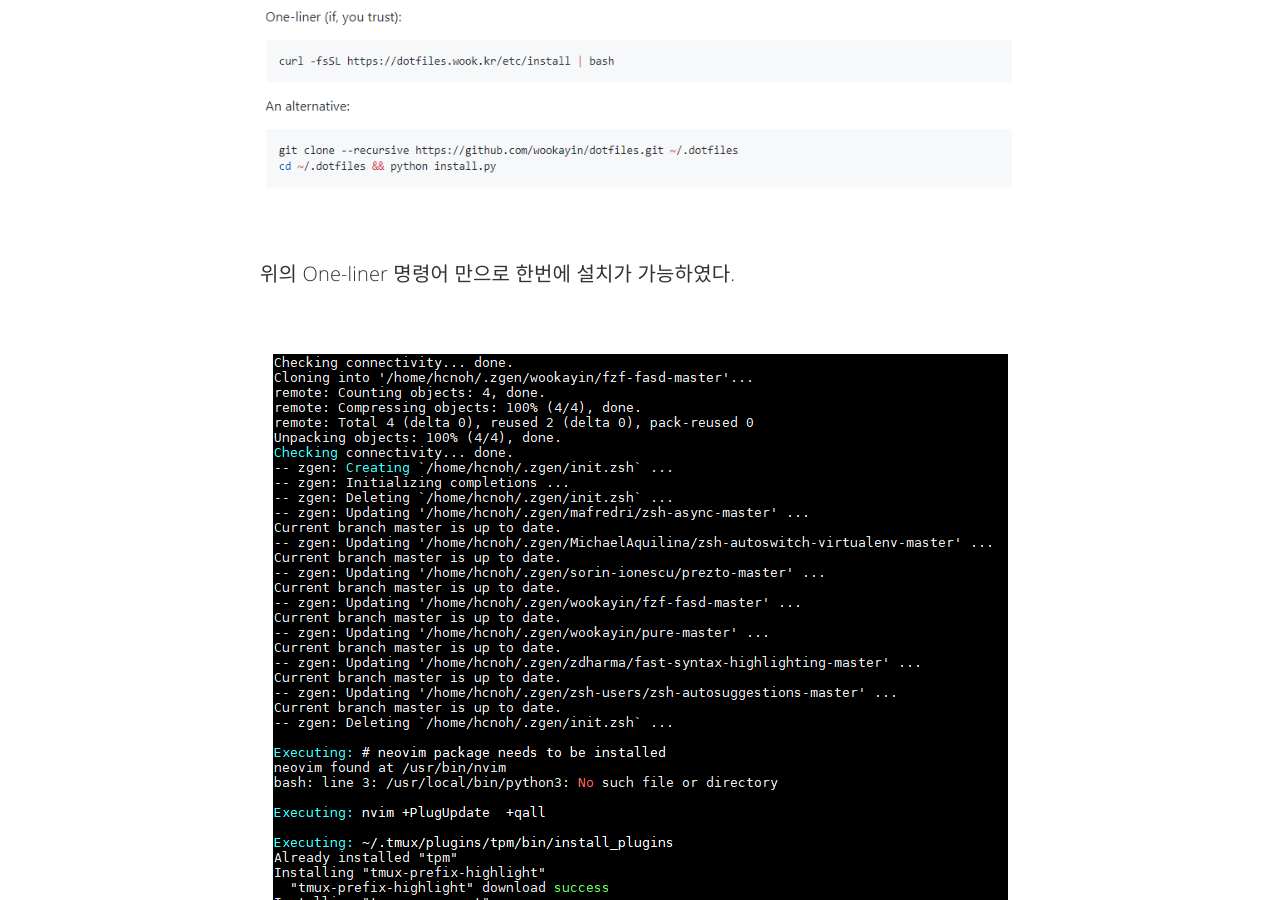
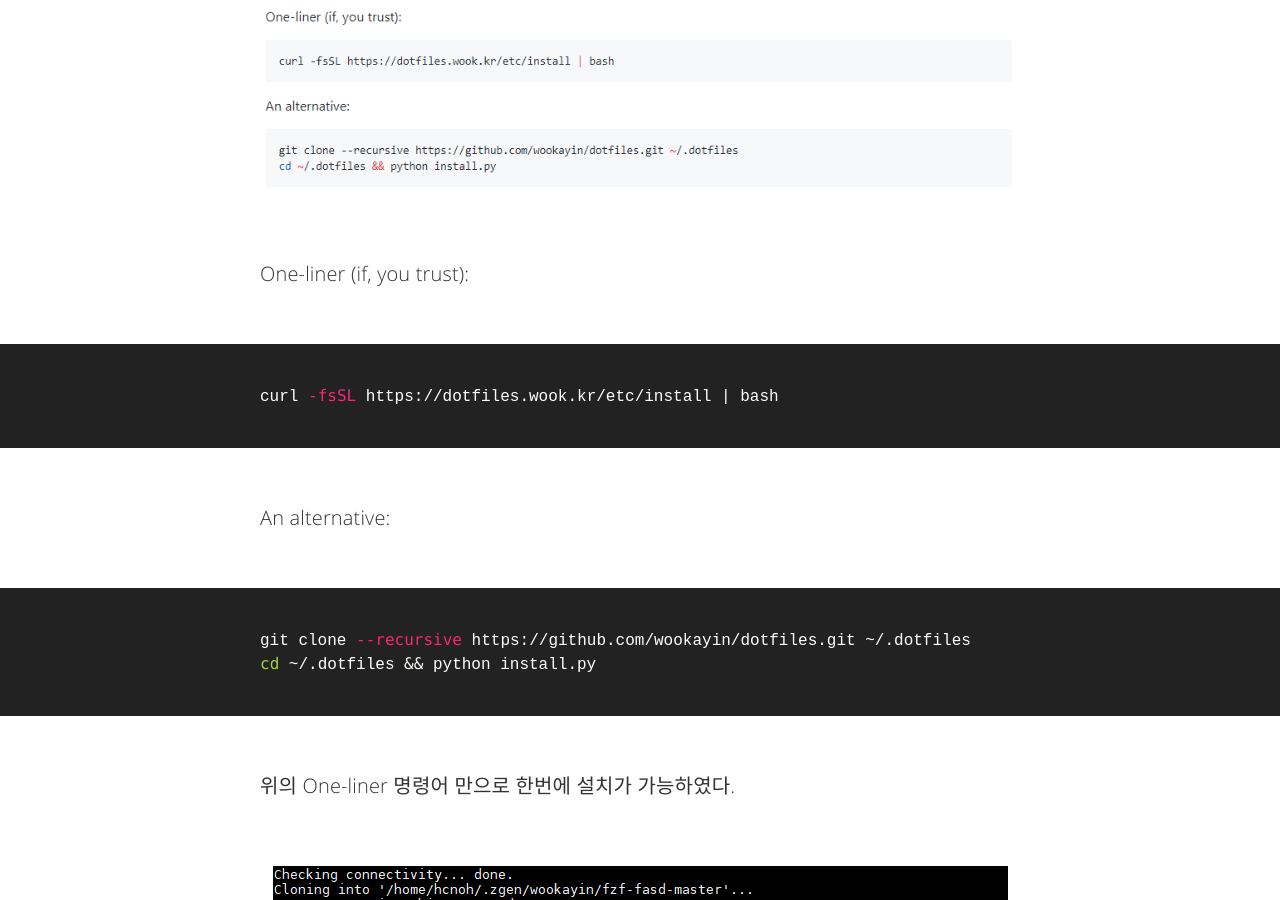
Before and after one commit to hcnoh/blog-prev, a Jekyll site: the page built from _posts/2018-08-17-vim-and-zsh-setting.md, in a window 1280 px wide and 900 px high, scrolled down 2751 px. Built offline with Jekyll 4.4.1, drawn with Linux system fonts in a browser that asks for light colours; comment, search, counter and statistics services are not loaded.

Commit message:
Update 2018-08-17-vim-and-zsh-setting.md

```diff
--- a/_posts/2018-08-17-vim-and-zsh-setting.md
+++ b/_posts/2018-08-17-vim-and-zsh-setting.md
@@ -31,6 +31,16 @@ MobaXterm을 통해 업무용 서버로 접속한 모습
 Tmux 및 zshel, 그리고 vim의 config까지 미리 세팅된 dotfile을 가져와서 간단하게 바로 세팅할 수 있었다. 사용된 dotfiles는 다음의 링크에서 받을 수 있었다: [https://github.com/wookayin/dotfiles](https://github.com/wookayin/dotfiles)
 
 ![image](/assets/img/20180817_03.png)
+
+One-liner (if, you trust):
+{% highlight bash %}
+curl -fsSL https://dotfiles.wook.kr/etc/install | bash
+{% endhighlight %}
+An alternative:
+{% highlight bash %}
+git clone --recursive https://github.com/wookayin/dotfiles.git ~/.dotfiles
+cd ~/.dotfiles && python install.py
+{% endhighlight %}
 
 위의 One-liner 명령어 만으로 한번에 설치가 가능하였다.
 
```
